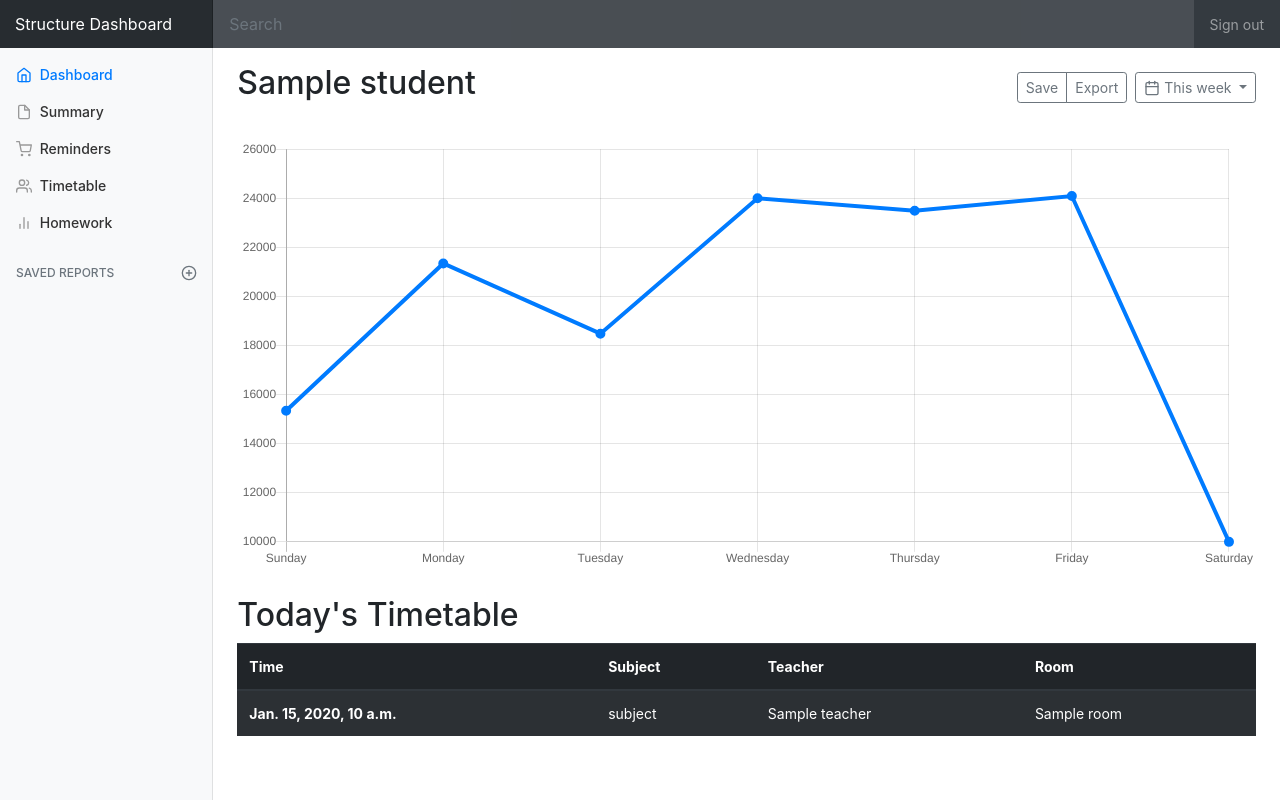
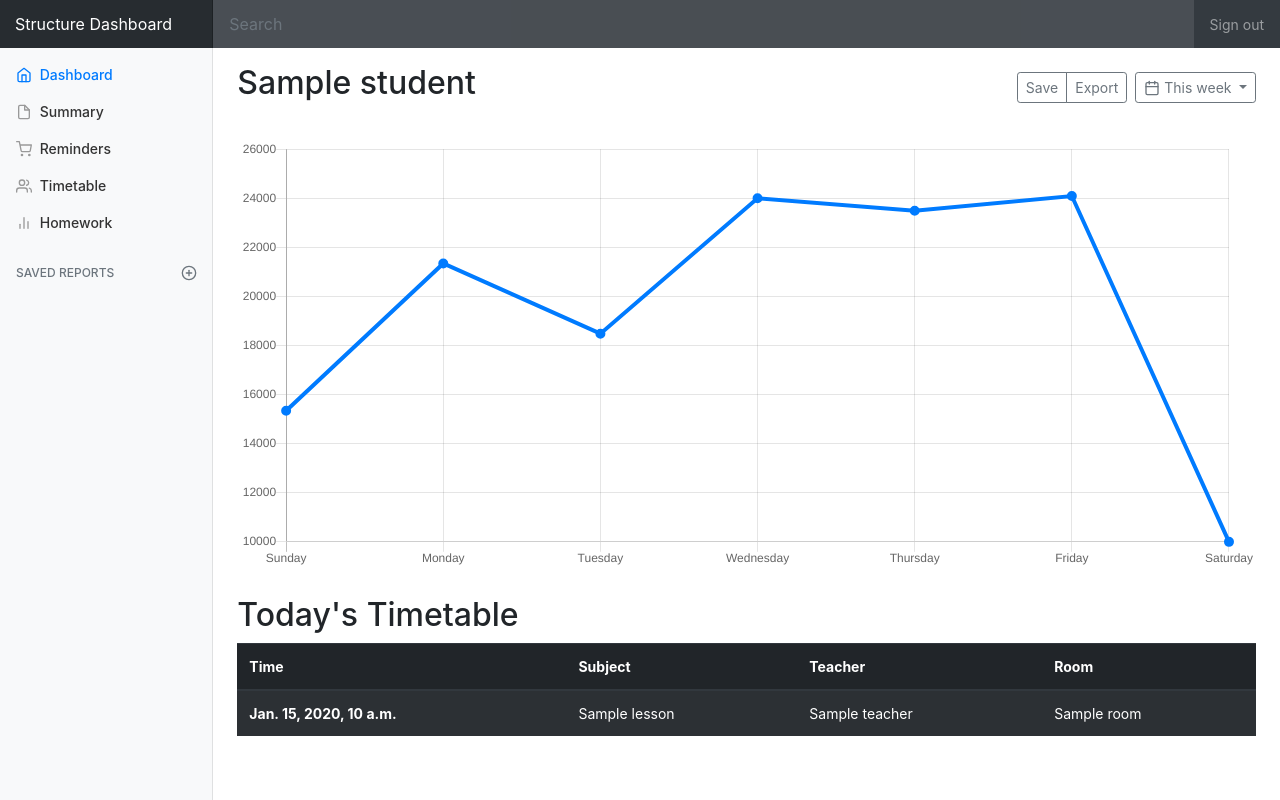
Before and after one commit to AnonGuy/structure, a Django app: template structure_server/dashboard/templates/dashboard.html in a window 1280 px wide. Run offline with Django 3.2, Linux system fonts and the light colour scheme; the template is opened without the code that fills it: most values are stand-ins (such as "Sample title", 1, 10 or a date in 2020); data that the repository does not hold is empty; some libraries are stand-ins or nearby versions.

Commit message:
Update dashboard.html

```diff
--- a/structure_server/dashboard/templates/dashboard.html
+++ b/structure_server/dashboard/templates/dashboard.html
@@ -122,7 +122,7 @@
               {% for lesson in student.short_timetable %}
               <tr>
                 <th scope="row">{{ lesson.time }}</th>
-                <td>subject</td>
+                <td>{{ lesson.subject }}</td>
                 <td>{{ lesson.teacher }}</td>
                 <td>{{ lesson.room }}</td>
               </tr>
```
